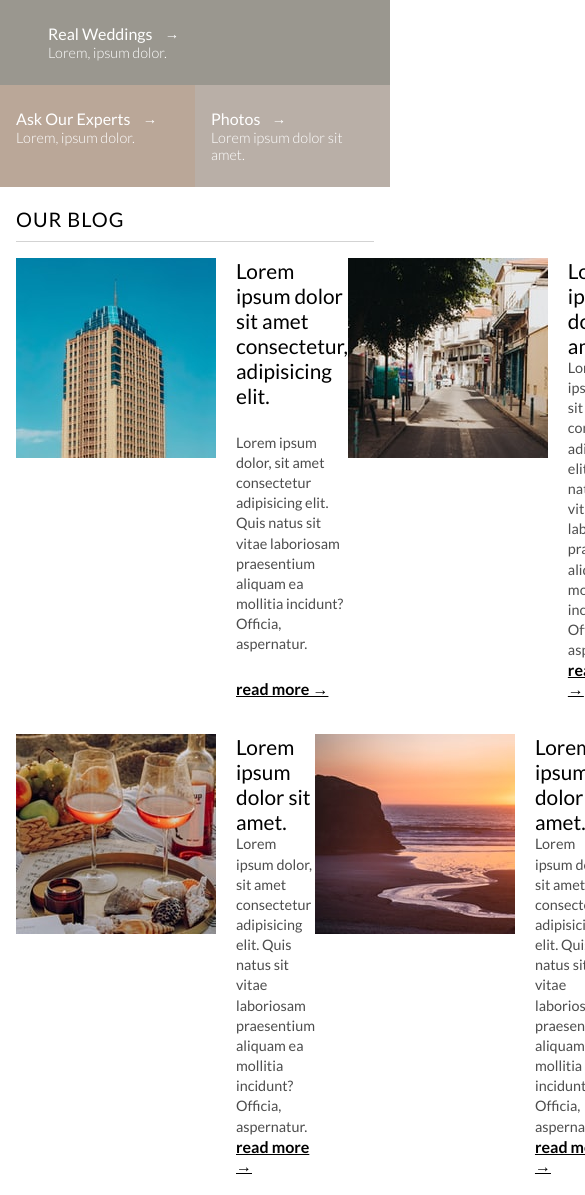
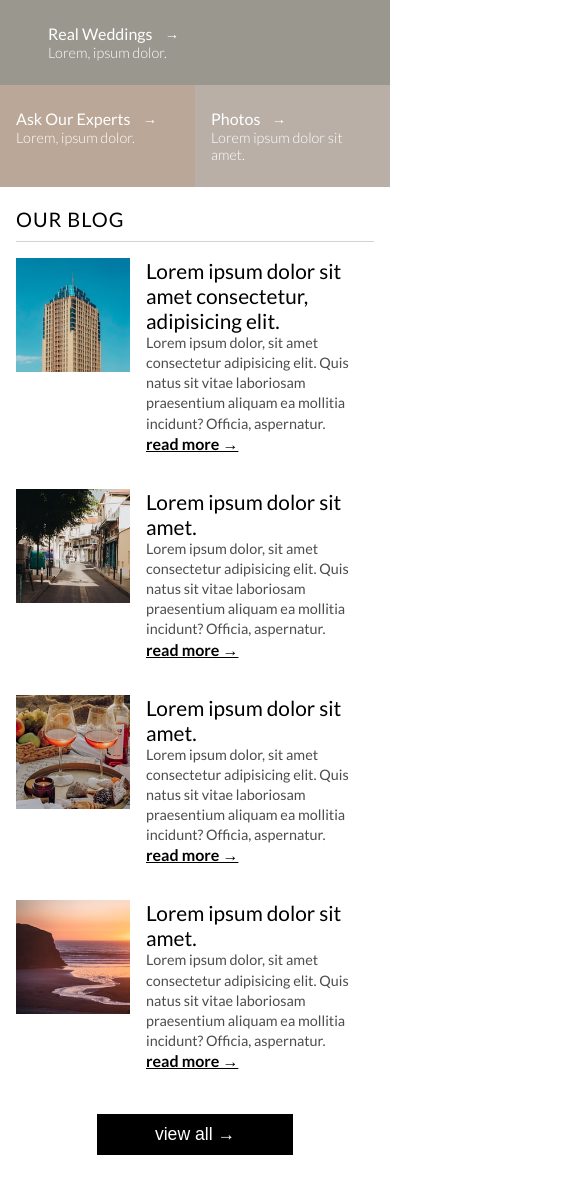
Before and after one commit to aman-maharshi/wo-projects, a React (Create React App) app in the folder site-1-react/: page / in a window 390 px wide. Shown: the top 1195 px of the page, 585 px wide, since content can reach past the window. After the commit the page ends 1155 px from the top, so only its background shows below. Built offline with nearby package versions, Linux system fonts and the light colour scheme.

Commit message:
blog responsiveness

```diff
--- a/site-1-react/src/components/Blog.js
+++ b/site-1-react/src/components/Blog.js
@@ -56,6 +56,9 @@ function Blog() {
                     </div>
                 </div>
             </div>
+            <div className="blog__cta">
+                <button className="btn">view all &rarr;</button>
+            </div>
         </section>
     )
 }
--- a/site-1-react/src/styles/base.css
+++ b/site-1-react/src/styles/base.css
@@ -10,3 +10,18 @@ body {
 *::after {
     box-sizing: border-box;
 }
+
+.btn {
+    background: black;
+    color: white;
+    border: none;
+    padding: 8px 56px;
+    border: 2px solid black;
+    font-size: 1.1rem;
+    cursor: pointer;
+    transform: 0.3s ease;
+}
+.btn:hover {
+    background: transparent;
+    color: black;
+}
--- a/site-1-react/src/styles/blog.css
+++ b/site-1-react/src/styles/blog.css
@@ -47,13 +47,31 @@
     color: black;
     font-weight: 700;
 }
+.blog__cta {
+    display: flex;
+    justify-content: center;
+    padding-top: 1.5rem;
+}
 
 @media (max-width: 768px) {
     .blog {
         padding: 0 2rem;
     }
+    .blog__left {
+        flex: 2;
+    }
+    .blog__left img {
+        width: 100%;
+    }
+    .blog__right {
+        flex: 4;
+        padding-left: 1rem;
+    }
 }
 @media (max-width: 576px) {
+    .blog__section {
+        flex-direction: column;
+    }
     .blog {
         padding: 0 1rem;
     }
```
